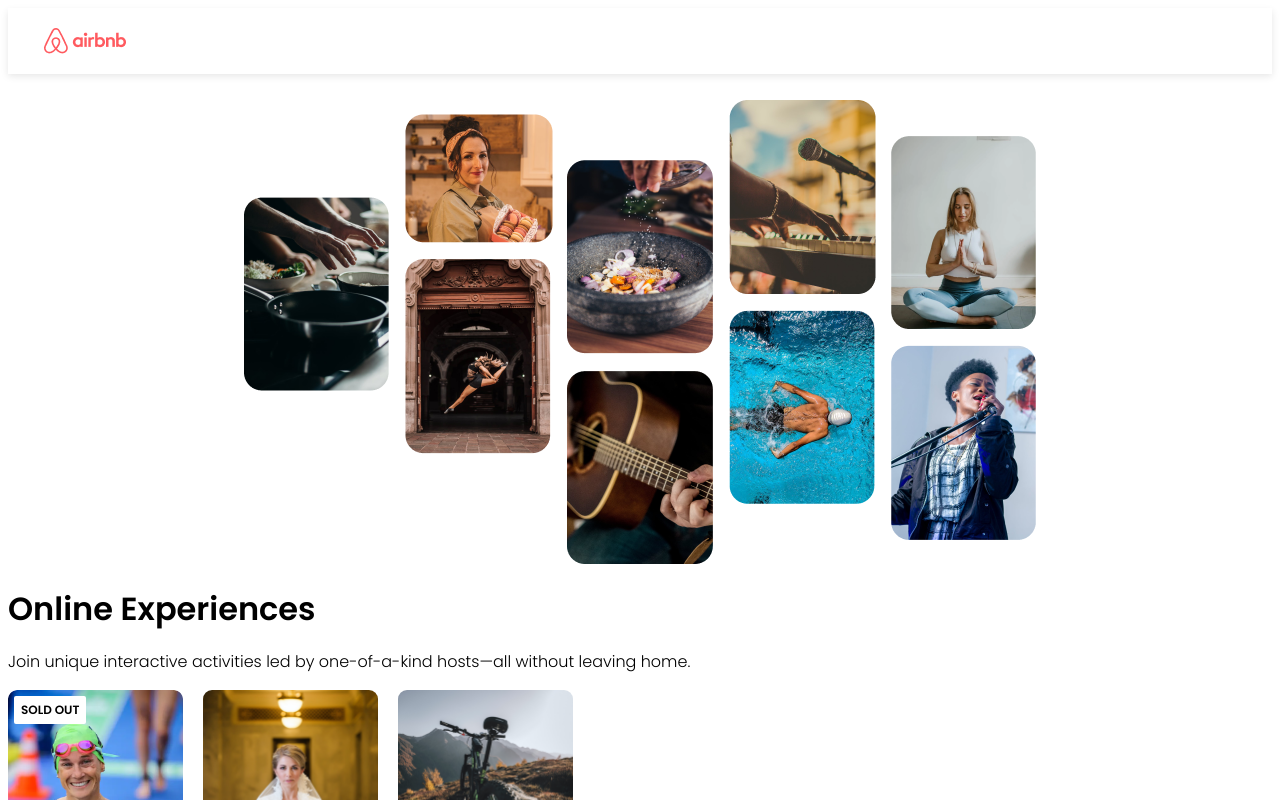
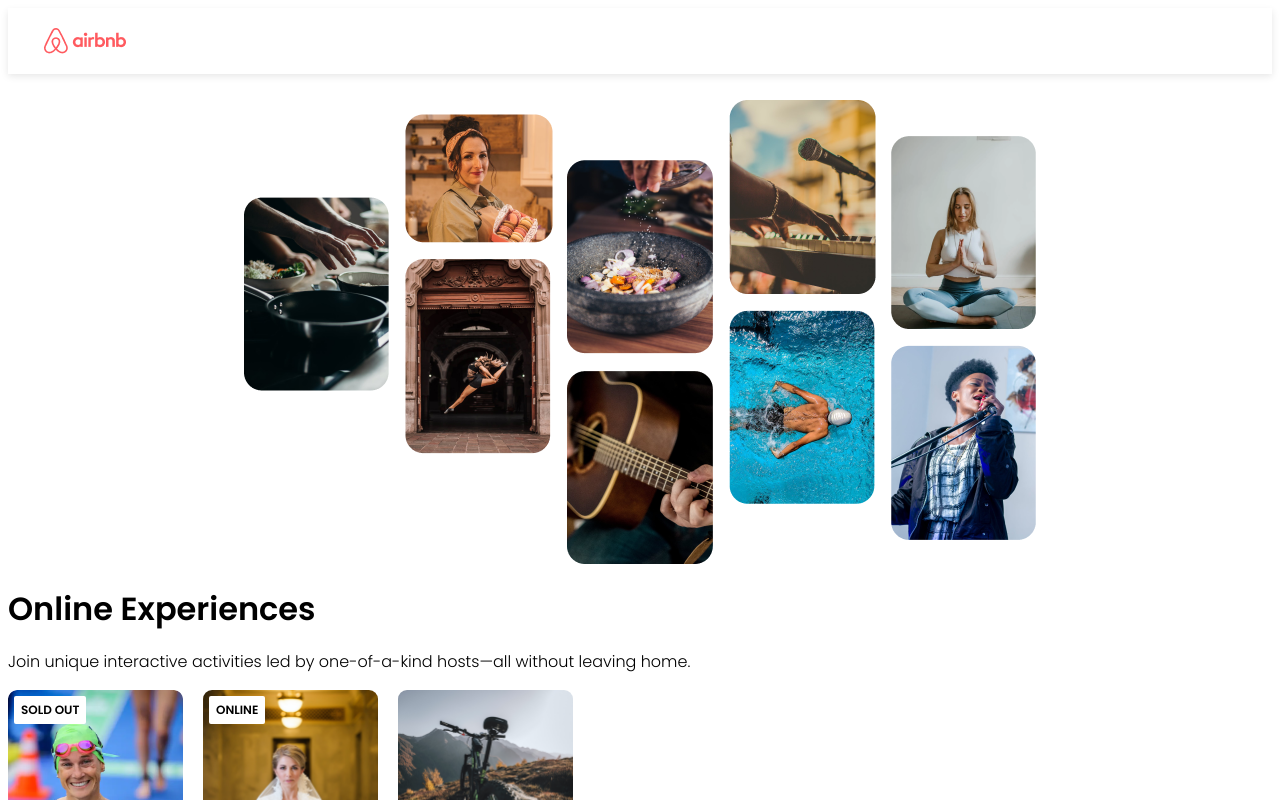
Before and after one commit to imtiazalirb/Airbnb-React, a React (Vite) app: page / in a window 1280 px wide. Shown: the top 800 px of the page. Built offline with nearby package versions, Linux system fonts and the light colour scheme.

Commit message:
refactor: badgetext is called from badgeText  variable

```diff
--- a/src/components/Card.jsx
+++ b/src/components/Card.jsx
@@ -2,9 +2,18 @@
 
 
 function Card(props){
+    let badgeText
+    if (props.openSpots == 0)
+    {
+        badgeText = "SOLD OUT"
+    }
+    else if (props.location == "Online")
+    {
+        badgeText = "ONLINE"
+    }
     return(
         <div className='card'>
-            {props.openSpots == 0 && <div className='card--badge'>SOLD OUT</div>}
+            {badgeText && <div className='card--badge'>{badgeText}</div>}
             <img src={`../public/images/${props.img}`} className='card--image'/>
             <div className='card--stats'>
                 <img src='../public/images/star.png' className='star'/>
```
